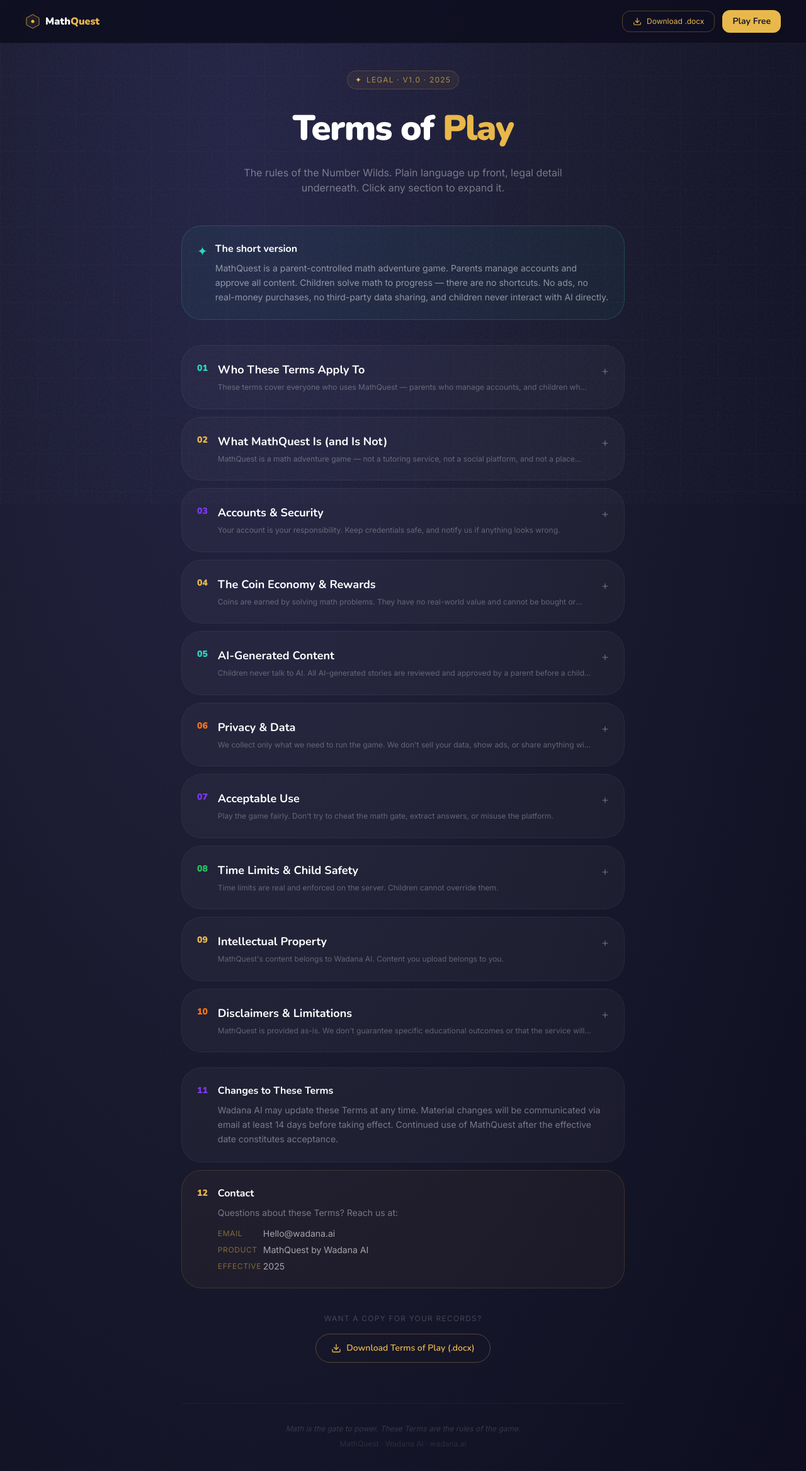
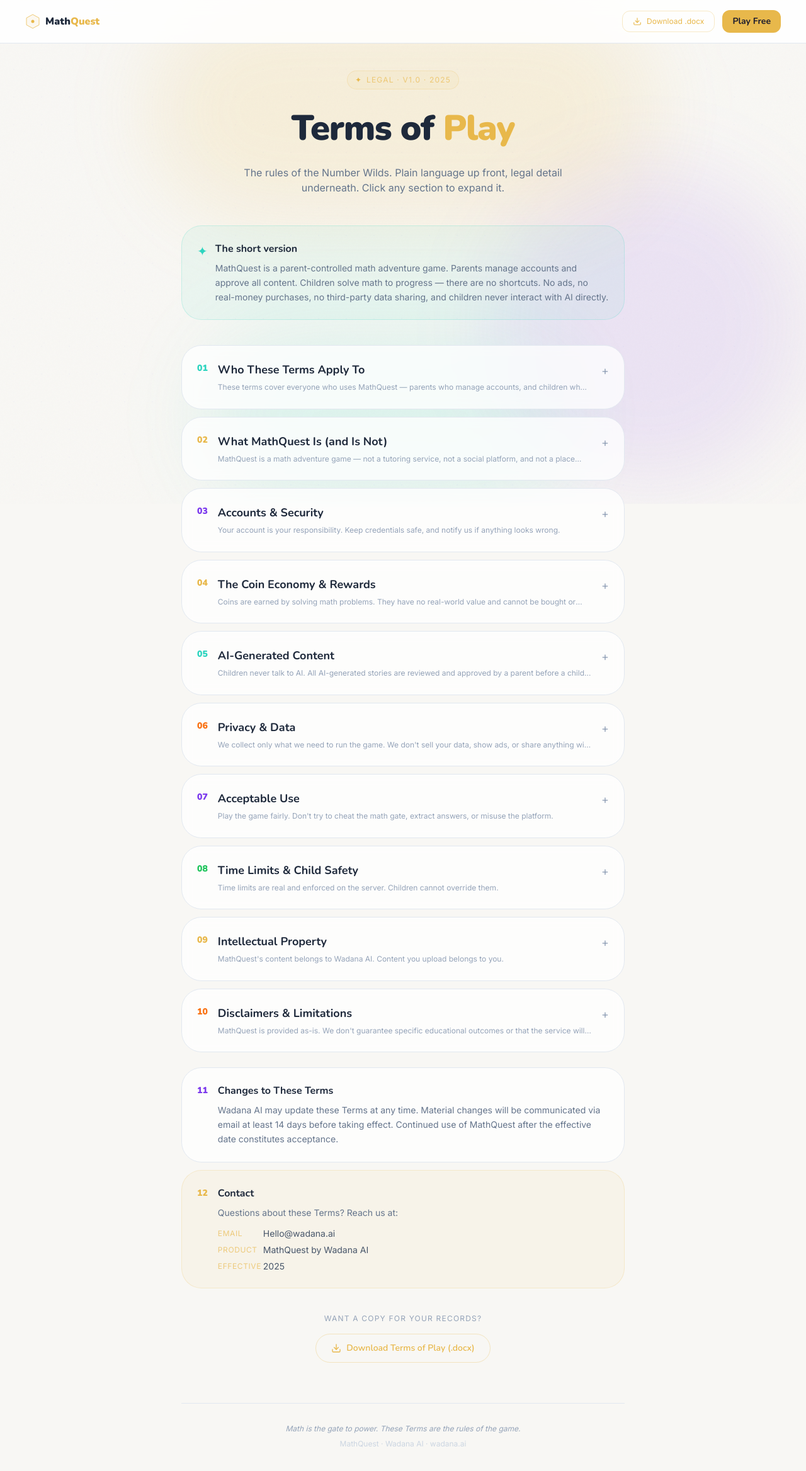
Before and after one commit to wadana-heloc/mathquest, a Next.js app: page /terms in a window 1280 px wide. Shown: the top 2336 px of the page at 63% size. Built offline with nearby package versions, Linux system fonts and the light colour scheme.

Commit message:
feat: update color palette and styles in TricksModal and TermsOfPlayPage components

```diff
--- a/src/components/terms/TermsOfPlayPage.tsx
+++ b/src/components/terms/TermsOfPlayPage.tsx
@@ -297,13 +297,14 @@ function Section({
       id={id}
       className={[
         "rounded-xl border transition-all duration-300",
-        open ? borderColor : "border-white/5",
+        open ? borderColor : "border-slate-200",
         "overflow-hidden",
       ].join(" ")}
       style={{
         background: open
-          ? "linear-gradient(135deg, rgba(37,37,71,0.8) 0%, rgba(26,26,46,0.9) 100%)"
-          : "rgba(255,255,255,0.03)",
+          ? "rgba(255,255,255,0.92)"
+          : "rgba(255,255,255,0.75)",
+        backdropFilter: "blur(8px)",
       }}
     >
       {/* Header row — always visible */}
@@ -315,17 +316,17 @@ function Section({
           {number}
         </span>
         <div className="flex-1 min-w-0">
-          <h3 className="font-display font-bold text-white text-base md:text-lg leading-snug">
+          <h3 className="font-display font-bold text-slate-800 text-base md:text-lg leading-snug">
             {title}
           </h3>
           {!open && (
-            <p className="text-white/30 text-xs font-body mt-1 leading-relaxed line-clamp-1">
+            <p className="text-slate-400 text-xs font-body mt-1 leading-relaxed line-clamp-1">
               {friendly}
             </p>
           )}
         </div>
         <span className={[
-          "flex-shrink-0 text-white/30 text-lg transition-transform duration-300 mt-0.5",
+          "flex-shrink-0 text-slate-400 text-lg transition-transform duration-300 mt-0.5",
           open ? "rotate-45" : "",
         ].join(" ")}>
           +
@@ -338,9 +339,9 @@ function Section({
           {/* Friendly summary */}
           <div
             className={`rounded-md px-4 py-3 mb-5 border ${borderColor}`}
-            style={{ background: "rgba(255,255,255,0.04)" }}
+            style={{ background: "rgba(99,102,241,0.05)" }}
           >
-            <p className="text-white/60 text-sm font-body leading-relaxed">
+            <p className="text-slate-600 text-sm font-body leading-relaxed">
               <span className={`${color} font-semibold`}>In plain terms: </span>
               {friendly}
             </p>
@@ -349,14 +350,14 @@ function Section({
           {/* Legal detail */}
           {content.map((block) => (
             <div key={block.subtitle} className="mb-5 last:mb-0">
-              <h4 className="text-white/50 text-xs font-body uppercase tracking-widest mb-3">
+              <h4 className="text-slate-500 text-xs font-body uppercase tracking-widest mb-3">
                 {block.subtitle}
               </h4>
               <ul className="space-y-2">
                 {block.items.map((item, i) => (
                   <li key={i} className="flex items-start gap-2.5">
                     <span className={`${color} text-xs mt-1 flex-shrink-0`}>◆</span>
-                    <span className="text-white/60 text-sm font-body leading-relaxed">{item}</span>
+                    <span className="text-slate-600 text-sm font-body leading-relaxed">{item}</span>
                   </li>
                 ))}
               </ul>
@@ -371,32 +372,23 @@ function Section({
 // ─────────────────────────────────────────────────────────────────────────────
 export default function TermsOfPlayPage() {
   return (
-    <div
-      className="relative min-h-screen w-full"
-      style={{ background: "radial-gradient(ellipse at 30% 10%, #252547 0%, #1A1A2E 50%, #0d0d1f 100%)" }}
-    >
-      {/* Noise + grid */}
-      <div className="noise-overlay" aria-hidden="true" />
-      <div
-        className="fixed inset-0 z-0 pointer-events-none opacity-[0.025]"
-        style={{
-          backgroundImage: `linear-gradient(rgba(232,184,75,1) 1px, transparent 1px), linear-gradient(90deg, rgba(232,184,75,1) 1px, transparent 1px)`,
-          backgroundSize: "60px 60px",
-        }}
-        aria-hidden="true"
-      />
+    <div className="relative min-h-screen w-full bg-gradient-to-br from-violet-50 via-indigo-50 to-sky-50 overflow-hidden">
+      {/* Background layers */}
+      <div aria-hidden="true" className="pointer-events-none fixed inset-0 overflow-hidden">
+        <div className="absolute inset-0 opacity-30 [background-image:radial-gradient(circle,rgba(99,102,241,0.08)_1px,transparent_1px)] [background-size:44px_44px]" />
+        <div className="absolute top-0 left-1/2 -translate-x-1/2 w-[800px] h-[350px] rounded-full bg-gold/[0.15] blur-3xl" />
+        <div className="absolute bottom-0 left-1/4 w-[600px] h-[280px] rounded-full bg-teal/[0.12] blur-3xl" />
+        <div className="absolute top-1/3 right-0 w-[500px] h-[500px] rounded-full bg-violet/[0.10] blur-3xl" />
+      </div>
 
       {/* ── Nav ──────────────────────────────────────────────────────────── */}
-      <nav
-        className="fixed top-0 left-0 right-0 z-50 flex items-center justify-between px-5 md:px-10 py-4 border-b border-gold/[0.08] backdrop-blur-md"
-        style={{ background: "rgba(13,13,31,0.85)" }}
-      >
+      <nav className="fixed top-0 left-0 right-0 z-50 flex items-center justify-between px-5 md:px-10 py-4 border-b border-slate-200 backdrop-blur-md bg-white/85">
         <Link href="/" className="flex items-center gap-2">
           <svg width="24" height="24" viewBox="0 0 48 48" fill="none">
             <path d="M24 2 L44 13 L44 35 L24 46 L4 35 L4 13 Z" stroke="#E8B84B" strokeWidth="1.5" fill="rgba(232,184,75,0.08)" />
             <circle cx="24" cy="24" r="5" fill="#E8B84B" />
           </svg>
-          <span className="font-display font-black text-white">
+          <span className="font-display font-black text-slate-800">
             Math<span className="text-gold">Quest</span>
           </span>
         </Link>
@@ -429,27 +421,23 @@ export default function TermsOfPlayPage() {
             <span className="text-gold/70 text-xs font-body uppercase tracking-widest">Legal · v1.0 · 2025</span>
           </div>
           <h1
-            className="font-display font-black text-white mb-4"
-            style={{ fontSize: "clamp(2rem, 6vw, 3.5rem)", letterSpacing: "-0.03em" }}
+            className="font-display font-black text-slate-800 mb-4 text-[clamp(2rem,6vw,3.5rem)] tracking-tight"
           >
             Terms of <span className="text-gold">Play</span>
           </h1>
-          <p className="text-white/40 font-body text-sm md:text-base max-w-lg mx-auto leading-relaxed">
+          <p className="text-slate-500 font-body text-sm md:text-base max-w-lg mx-auto leading-relaxed">
             The rules of the Number Wilds. Plain language up front, legal
             detail underneath. Click any section to expand it.
           </p>
         </div>
 
         {/* Core promise box */}
-        <div
-          className="rounded-xl border border-teal/20 p-5 md:p-6 mb-10"
-          style={{ background: "rgba(45,212,191,0.05)" }}
-        >
+        <div className="rounded-xl border border-teal/20 bg-teal/[0.06] p-5 md:p-6 mb-10">
           <div className="flex items-start gap-3">
             <span className="text-teal text-xl flex-shrink-0 mt-0.5">✦</span>
             <div>
-              <p className="text-white font-display font-bold text-base mb-2">The short version</p>
-              <p className="text-white/50 font-body text-sm leading-relaxed">
+              <p className="text-slate-800 font-display font-bold text-base mb-2">The short version</p>
+              <p className="text-slate-500 font-body text-sm leading-relaxed">
                 MathQuest is a parent-controlled math adventure game. Parents manage accounts and
                 approve all content. Children solve math to progress — there are no shortcuts.
                 No ads, no real-money purchases, no third-party data sharing, and children never
@@ -469,12 +457,12 @@ export default function TermsOfPlayPage() {
         {/* Additional sections (non-accordion) */}
         <div className="mt-6 space-y-3">
           {/* Changes to terms */}
-          <div className="rounded-xl border border-white/5 bg-white/[0.03] p-5 md:p-6">
+          <div className="rounded-xl border border-slate-200 bg-white/75 p-5 md:p-6 backdrop-blur-sm">
             <div className="flex items-start gap-4">
               <span className="font-display font-black text-sm text-violet flex-shrink-0 mt-0.5">11</span>
               <div>
-                <h3 className="font-display font-bold text-white text-base mb-2">Changes to These Terms</h3>
-                <p className="text-white/40 text-sm font-body leading-relaxed">
+                <h3 className="font-display font-bold text-slate-800 text-base mb-2">Changes to These Terms</h3>
+                <p className="text-slate-500 text-sm font-body leading-relaxed">
                   Wadana AI may update these Terms at any time. Material changes will be communicated
                   via email at least 14 days before taking effect. Continued use of MathQuest after
                   the effective date constitutes acceptance.
@@ -484,26 +472,26 @@ export default function TermsOfPlayPage() {
           </div>
 
           {/* Contact */}
-          <div className="rounded-xl border border-gold/15 p-5 md:p-6" style={{ background: "rgba(232,184,75,0.04)" }}>
+          <div className="rounded-xl border border-gold/20 bg-gold/[0.06] p-5 md:p-6">
             <div className="flex items-start gap-4">
               <span className="font-display font-black text-sm text-gold flex-shrink-0 mt-0.5">12</span>
               <div>
-                <h3 className="font-display font-bold text-white text-base mb-2">Contact</h3>
-                <p className="text-white/40 text-sm font-body leading-relaxed mb-3">
+                <h3 className="font-display font-bold text-slate-800 text-base mb-2">Contact</h3>
+                <p className="text-slate-500 text-sm font-body leading-relaxed mb-3">
                   Questions about these Terms? Reach us at:
                 </p>
                 <div className="flex flex-col gap-1.5">
                   <div className="flex items-center gap-2">
-                    <span className="text-gold/50 text-xs font-body uppercase tracking-wider w-16">Email</span>
-                    <span className="text-white/60 text-sm font-body">Hello@wadana.ai</span>
+                    <span className="text-gold/70 text-xs font-body uppercase tracking-wider w-16">Email</span>
+                    <span className="text-slate-600 text-sm font-body">Hello@wadana.ai</span>
                   </div>
                   <div className="flex items-center gap-2">
-                    <span className="text-gold/50 text-xs font-body uppercase tracking-wider w-16">Product</span>
-                    <span className="text-white/60 text-sm font-body">MathQuest by Wadana AI</span>
+                    <span className="text-gold/70 text-xs font-body uppercase tracking-wider w-16">Product</span>
+                    <span className="text-slate-600 text-sm font-body">MathQuest by Wadana AI</span>
                   </div>
                   <div className="flex items-center gap-2">
-                    <span className="text-gold/50 text-xs font-body uppercase tracking-wider w-16">Effective</span>
-                    <span className="text-white/60 text-sm font-body">2025</span>
+                    <span className="text-gold/70 text-xs font-body uppercase tracking-wider w-16">Effective</span>
+                    <span className="text-slate-600 text-sm font-body">2025</span>
                   </div>
                 </div>
               </div>
@@ -513,7 +501,7 @@ export default function TermsOfPlayPage() {
 
         {/* Download CTA */}
         <div className="mt-10 text-center">
-          <p className="text-white/20 text-xs font-body mb-4 uppercase tracking-widest">
+          <p className="text-slate-400 text-xs font-body mb-4 uppercase tracking-widest">
             Want a copy for your records?
           </p>
           <a
@@ -531,11 +519,11 @@ export default function TermsOfPlayPage() {
         </div>
 
         {/* Footer line */}
-        <div className="mt-16 pt-8 border-t border-white/5 text-center">
-          <p className="text-white/15 text-xs font-body italic">
+        <div className="mt-16 pt-8 border-t border-slate-200 text-center">
+          <p className="text-slate-400 text-xs font-body italic">
             Math is the gate to power. These Terms are the rules of the game.
           </p>
-          <p className="text-white/10 text-xs font-body mt-2">
+          <p className="text-slate-300 text-xs font-body mt-2">
             MathQuest · Wadana AI · wadana.ai
           </p>
         </div>
```
Also changed, not shown: src/components/game/TricksModal.tsx (+33 -36 lines).
